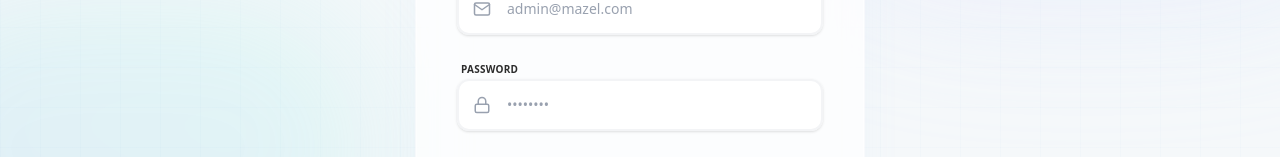
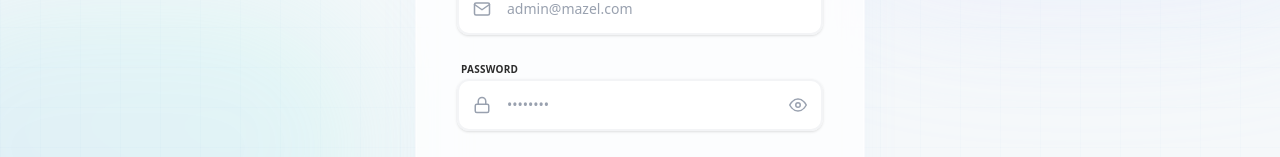
Before and after one commit to Shadab0097/mazle-tote, a Next.js app in the folder frontend-next/: page /admin-login in a window 1280 px wide. Shown: the part 333-490 px from the top of the page. Built offline with nearby package versions, Linux system fonts and the light colour scheme; no server answers.

Commit message:
ui update

```diff
--- a/frontend-next/src/app/(public)/HomeClient.jsx
+++ b/frontend-next/src/app/(public)/HomeClient.jsx
@@ -29,14 +29,14 @@ const ProductCardComponent = memo(({ product, onAddToCart }) => (
             )}
 
             {/* Animated Hanging Pre-Order Badge */}
-            <div className="absolute -top-1 right-4 z-20 animate-sway origin-top">
+            {/* <div className="absolute -top-1 right-4 z-20 animate-sway origin-top">
                 <div className="bg-[var(--color-primary)] text-white w-16 h-24 shadow-lg flex flex-col items-center justify-center p-2 clip-path-badge before:absolute before:inset-0 before:bg-gradient-to-b before:from-white/20 before:to-transparent">
                     <span className="text-[7px] font-black uppercase tracking-tight mb-1 leading-tight text-center opacity-90 border-b border-white/20 pb-1 mb-1 w-full">Coming<br />Soon</span>
                     <span className="text-[10px] font-bold uppercase tracking-widest mb-0 opacity-80">Pre</span>
                     <span className="text-xs font-extrabold uppercase tracking-wider relative z-10">Order</span>
                     <div className="w-1.5 h-1.5 bg-white/50 rounded-full mt-1.5 shadow-inner"></div>
                 </div>
-            </div>
+            </div> */}
 
             {/* Tag - Logic could be expanded */}
             {product.isHottest && (
--- a/frontend-next/src/app/(public)/products/ProductsClient.jsx
+++ b/frontend-next/src/app/(public)/products/ProductsClient.jsx
@@ -29,14 +29,14 @@ const ProductCard = memo(({ product, onAddToCart }) => (
             )}
 
             {/* Animated Hanging Pre-Order Badge */}
-            <div className="absolute -top-1 right-4 z-20 animate-sway origin-top">
+            {/* <div className="absolute -top-1 right-4 z-20 animate-sway origin-top">
                 <div className="bg-[var(--color-primary)] text-white w-16 h-24 shadow-lg flex flex-col items-center justify-center p-2 clip-path-badge before:absolute before:inset-0 before:bg-gradient-to-b before:from-white/20 before:to-transparent">
                     <span className="text-[7px] font-black uppercase tracking-tight mb-1 leading-tight text-center opacity-90 border-b border-white/20 pb-1 mb-1 w-full">Coming<br />Soon</span>
                     <span className="text-[10px] font-bold uppercase tracking-widest mb-0 opacity-80">Pre</span>
                     <span className="text-xs font-extrabold uppercase tracking-wider relative z-10">Order</span>
                     <div className="w-1.5 h-1.5 bg-white/50 rounded-full mt-1.5 shadow-inner"></div>
                 </div>
-            </div>
+            </div> */}
 
             {product.isHottest && (
                 <span className="absolute top-4 left-4 bg-gradient-to-r from-orange-500 to-red-500 text-white text-[10px] md:text-xs font-bold px-3 py-1.5 uppercase tracking-wide rounded-full shadow-md flex items-center gap-1.5 z-10">
--- a/frontend-next/src/app/admin-login/page.jsx
+++ b/frontend-next/src/app/admin-login/page.jsx
@@ -5,11 +5,12 @@ import Link from 'next/link';
 import { useRouter } from 'next/navigation';
 import { useDispatch, useSelector } from 'react-redux';
 import { loginAdmin, clearError } from '@/store/authSlice';
-import { FiMail, FiLock, FiArrowRight, FiShield, FiCheckCircle } from 'react-icons/fi';
+import { FiMail, FiLock, FiArrowRight, FiShield, FiCheckCircle, FiEye, FiEyeOff } from 'react-icons/fi';
 import { useToast } from '@/context/ToastContext';
 
 const AdminLogin = () => {
     const [formData, setFormData] = useState({ email: '', password: '' });
+    const [showPassword, setShowPassword] = useState(false);
     const dispatch = useDispatch();
     const router = useRouter();
     const { loading, error, isAdmin } = useSelector((state) => state.auth);
@@ -92,14 +93,21 @@ const AdminLogin = () => {
                                 <FiLock size={18} />
                             </div>
                             <input
-                                type="password"
+                                type={showPassword ? 'text' : 'password'}
                                 name="password"
                                 placeholder="••••••••"
                                 value={formData.password}
                                 onChange={handleChange}
-                                className="w-full pl-12 pr-4 py-3.5 bg-white/80 border-2 border-gray-100 focus:border-[#8ABEE8] rounded-xl outline-none text-[#2C2C2C] font-medium placeholder-gray-400 text-sm transition-all duration-300 shadow-sm focus:shadow-md focus:bg-white"
+                                className="w-full pl-12 pr-12 py-3.5 bg-white/80 border-2 border-gray-100 focus:border-[#8ABEE8] rounded-xl outline-none text-[#2C2C2C] font-medium placeholder-gray-400 text-sm transition-all duration-300 shadow-sm focus:shadow-md focus:bg-white"
                                 required
                             />
+                            <button
+                                type="button"
+                                onClick={() => setShowPassword(!showPassword)}
+                                className="absolute inset-y-0 right-0 pr-4 flex items-center text-gray-400 hover:text-[#8ABEE8] transition-colors"
+                            >
+                                {showPassword ? <FiEyeOff size={18} /> : <FiEye size={18} />}
+                            </button>
                         </div>
                     </div>
 
@@ -126,8 +134,8 @@ const AdminLogin = () => {
                 <p className="text-center text-gray-300 text-[10px] mt-6 tracking-widest uppercase">
                     &copy; 2026 Mazel Tote System
                 </p>
-            </div>
-        </div>
+            </div >
+        </div >
     );
 };
 
```
